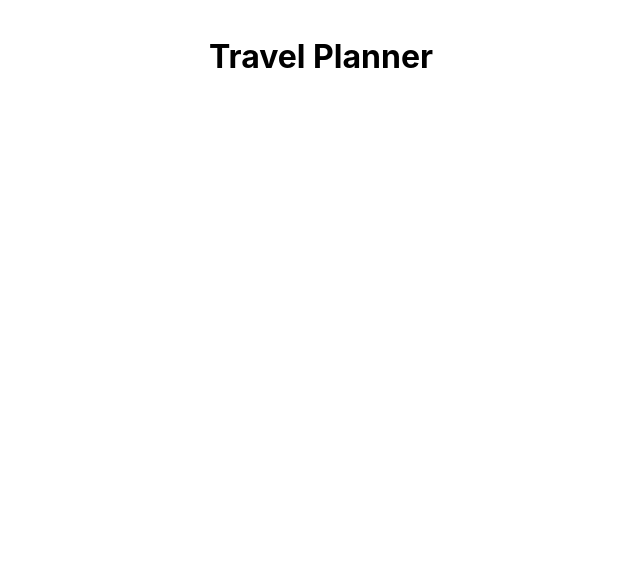
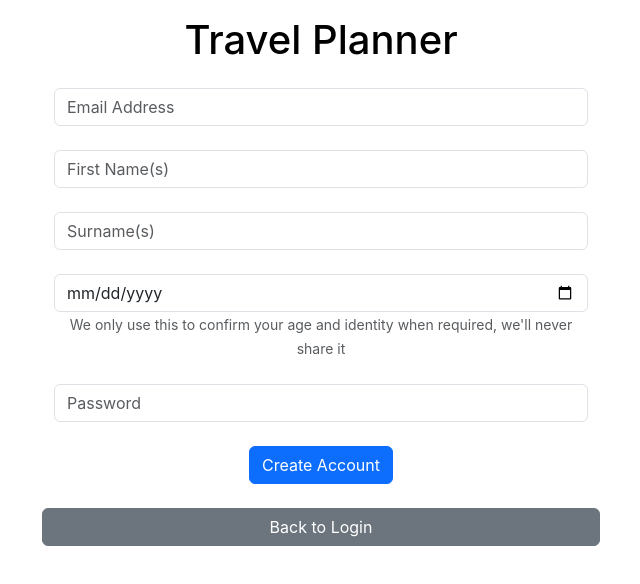
Before and after one commit to lucywalsh/BOAHackathon-TravelPlanner, a React (Create React App) app: page /createaccount in a window 1280 px wide. Shown: the top 584 px of the page, without its empty margins (319-959 px from the left). Built offline with nearby package versions, Linux system fonts and the light colour scheme.

Commit message:
Routing and login/registration forms

```diff
--- a/src/App.js
+++ b/src/App.js
@@ -1,5 +1,8 @@
-import React, { useState, useEffect } from 'react';
+import { BrowserRouter, Routes, Route, Navigate } from 'react-router-dom';
 import Container from 'react-bootstrap/Container';
+import LoginForm from './components/LoginForm.js';
+import CreateAccountForm from './components/CreateAccountForm.js';
+import TravelPlanner from './components/TravelPlanner.js';
 
 function App() {
 
@@ -11,10 +14,16 @@ function App() {
   }, []);*/}
 
   return (
-    <Container fluid className="App">
-        <header>
-          <h1 className="title">Travel Planner</h1>
-        </header>
+    <Container className="App">
+        <BrowserRouter>
+          <Routes>
+            <Route path="/" element={<LoginForm />} />
+            <Route path="/login" element={<LoginForm />} />
+            <Route path="/createaccount" element={<CreateAccountForm />} />
+            <Route path="/planner" element={<TravelPlanner />} />
+            <Route path="*" element={<Navigate to="/" />} />
+          </Routes>
+      </BrowserRouter>
     </Container>
   );
 }
--- /dev/null
+++ b/src/components/CreateAccountForm.js
@@ -0,0 +1,88 @@
+import { useState, useRef } from 'react';
+import Button from 'react-bootstrap/Button';
+import Form from 'react-bootstrap/Form';
+import Col from 'react-bootstrap/Container';
+import Row from 'react-bootstrap/Row';
+import FormField from './FormField.js';
+
+export default function LoginForm() {
+
+    const [validated, setValidated] = useState(false);
+    const emailField = useRef();
+    const firstNameField = useRef();
+    const surnameField = useRef();
+    const DOBField = useRef();
+    const passwordField = useRef();
+
+    const onSubmit = (event) => {
+        console.log("login");
+
+        const form = event.currentTarget;
+        if (form.checkValidity() === false) {
+          event.preventDefault();
+          event.stopPropagation();
+        }
+
+        setValidated(true);
+
+        const email = emailField.current.value;
+        const firstName = firstNameField.current.value;
+        const surname = surnameField.current.value;
+        const dateOfBirth = DOBField.current.value;
+        const password = passwordField.current.value;
+
+        // log user in
+    };
+
+  return (
+    <Col className="input-form">
+        <header>
+          <h1 className="title">Travel Planner</h1>
+        </header>
+        <Row className="mb-4">
+            <Form noValidate validated={validated} onSubmit={onSubmit}>
+                <FormField
+                    id="emailAddress"
+                    fieldRef={emailField}
+                    placeholder="Email Address"
+                    type="email"
+                    error="Please enter a valid email address"
+                ></FormField>
+                <FormField
+                    id="firstName"
+                    fieldRef={firstNameField}
+                    placeholder="First Name(s)"
+                    type="text"
+                    error="Please enter your first name(s)"
+                ></FormField>
+                <FormField
+                    id="surname"
+                    fieldRef={surnameField}
+                    placeholder="Surname(s)"
+                    type="text"
+                    error="Please enter your surname(s)"
+                ></FormField>
+                <FormField
+                    id="dateOfBirth"
+                    fieldRef={DOBField}
+                    placeholder="Date of Birth"
+                    description="We only use this to confirm your age and identity when required, we'll never share it"
+                    type="date"
+                    error="Please enter your date of birth"
+                ></FormField>
+                <FormField
+                    id="password"
+                    fieldRef={passwordField}
+                    placeholder="Password"
+                    type="password"
+                    error="Please enter a password"
+                ></FormField>
+                <Button variant="primary" type="submit">Create Account</Button>
+            </Form>
+        </Row>
+        <Row>
+            <Button variant="secondary" type="link" href="/login">Back to Login</Button>
+        </Row>
+    </Col>
+  );
+}
--- /dev/null
+++ b/src/components/FormField.js
@@ -0,0 +1,17 @@
+import Form from 'react-bootstrap/Form';
+
+export default function FormField({ id, fieldRef, placeholder, type, description, error }) {
+
+    return (
+        <Form.Group controlId={id} className="mb-4">
+            <Form.Control
+                required
+                type={type || 'text'}
+                placeholder={placeholder}
+                ref={fieldRef}
+            />
+            <Form.Control.Feedback type="invalid">{error}</Form.Control.Feedback>
+            <Form.Text className="text-muted">{description}</Form.Text>
+        </Form.Group>
+  );
+}
--- /dev/null
+++ b/src/components/LoginForm.js
@@ -0,0 +1,60 @@
+import { useState, useRef } from 'react';
+import Button from 'react-bootstrap/Button';
+import Form from 'react-bootstrap/Form';
+import Col from 'react-bootstrap/Container';
+import Row from 'react-bootstrap/Row';
+import FormField from './FormField.js';
+
+export default function LoginForm() {
+
+    const [validated, setValidated] = useState(false);
+    const emailField = useRef();
+    const passwordField = useRef();
+
+    const onSubmit = (event) => {
+        console.log("login");
+
+        const form = event.currentTarget;
+        if (form.checkValidity() === false) {
+          event.preventDefault();
+          event.stopPropagation();
+        }
+
+        setValidated(true);
+
+        const email = emailField.current.value;
+        const password = passwordField.current.value;
+
+        // log user in
+    };
+
+  return (
+    <Col className="input-form">
+        <header>
+          <h1 className="title">Travel Planner</h1>
+        </header>
+        <Row className="mb-4">
+            <Form noValidate validated={validated} onSubmit={onSubmit}>
+                <FormField
+                    id="emailAddress"
+                    fieldRef={emailField}
+                    placeholder="Email Address"
+                    type="email"
+                    error="Please enter your email address"
+                ></FormField>
+                <FormField
+                    id="password"
+                    fieldRef={passwordField}
+                    placeholder="Password"
+                    type="password"
+                    error="Please enter your password"
+                ></FormField>
+                <Button variant="primary" type="submit">Login</Button>
+            </Form>
+        </Row>
+        <Row>
+            <Button variant="secondary" type="link" href="/createaccount">Create an Account</Button>
+        </Row>
+    </Col>
+  );
+}
--- /dev/null
+++ b/src/components/TravelPlanner.js
@@ -0,0 +1,22 @@
+import Container from 'react-bootstrap/Container';
+import Col from 'react-bootstrap/Container';
+import Row from 'react-bootstrap/Row';
+
+export default function TravelPlanner() {
+
+    return (
+        <Container className="planner">
+            <Row>
+                <header>
+                    <h1 className="title">Travel Planner</h1>
+                </header>
+            </Row>
+            <Row>
+                <h3 class="text-start">Book your trip</h3>
+            </Row>
+            <Row>
+                <h3 class="text-start">Plan your trip</h3>
+            </Row>
+        </Container>
+    );
+}
--- a/src/index.css
+++ b/src/index.css
@@ -1,11 +1,30 @@
 .App {
   text-align: center;
   min-height: 100vh;
+  display: flex;
+  flex-direction: column;
+}
+
+.planner{
+  width:50%;
 }
 
 .title {
   color: #000000;
   padding: 2vh;
+}
+
+.submit-button{
+  width: 20%;
+}
+
+.input-form{
+  max-width:50%;
+  margin: 0 auto;
+}
+
+.subheading{
+  justify-content: left;
 }
 
 body {
--- a/src/index.js
+++ b/src/index.js
@@ -1,5 +1,6 @@
 import React from 'react';
 import ReactDOM from 'react-dom/client';
+import 'bootstrap/dist/css/bootstrap.min.css';
 import './index.css';
 import App from './App';
 import reportWebVitals from './reportWebVitals';
```
